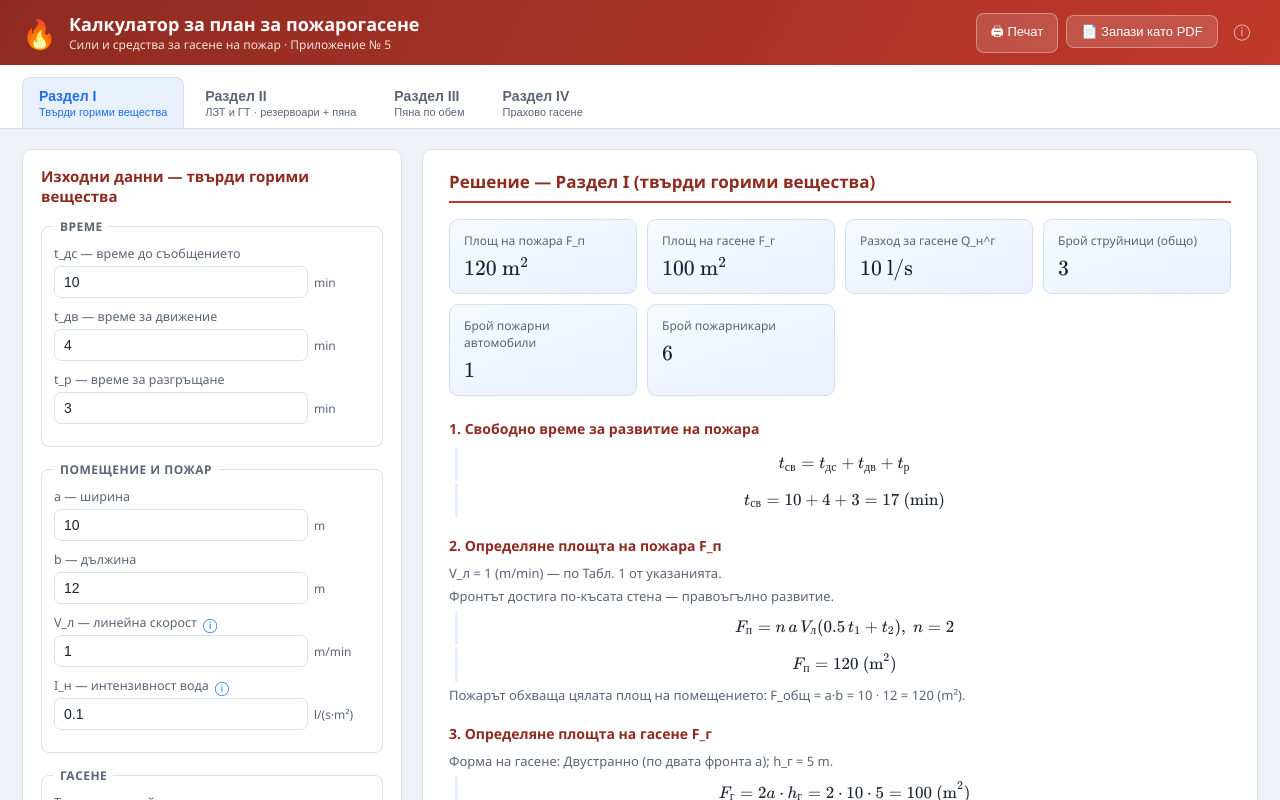
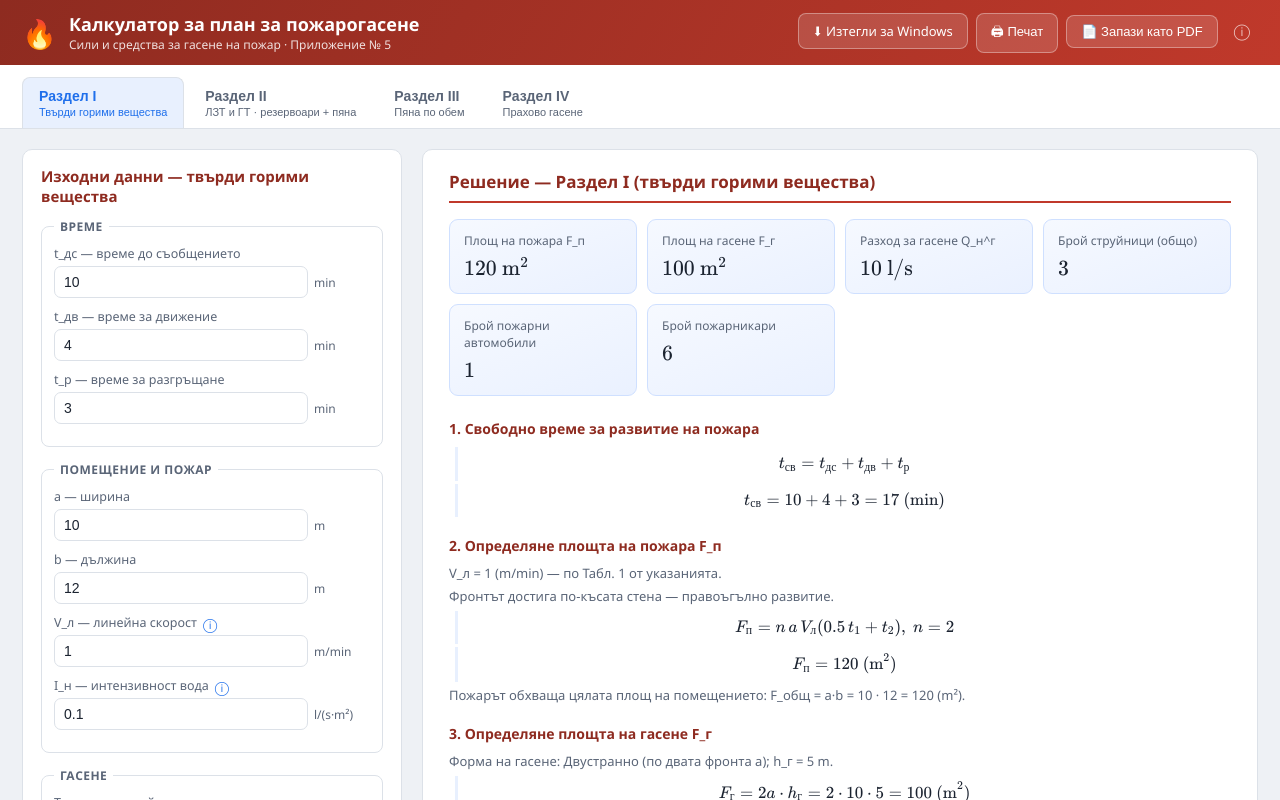
Before and after one commit to plamen911/ppo-calculator, a React (Vite) app: page / in a window 1280 px wide. Shown: the top 800 px of the page. Built offline with nearby package versions, Linux system fonts and the light colour scheme.

Commit message:
feat: add Windows download button + release/exe naming + deploy docs

```diff
--- a/src/App.tsx
+++ b/src/App.tsx
@@ -41,6 +41,14 @@ export default function App() {
           </div>
         </div>
         <div className="actions">
+          {!window.ppo?.isElectron && (
+            <a
+              className="btn"
+              href="https://github.com/plamen911/ppo-calculator/releases/latest/download/ppo-calc.exe"
+            >
+              ⬇ Изтегли за Windows
+            </a>
+          )}
           <button onClick={print}>🖨 Печат</button>
           <button onClick={exportPdf}>📄 Запази като PDF</button>
           <button className="about-btn" onClick={() => setAboutOpen(true)} title="Относно" aria-label="Относно">
--- a/src/index.css
+++ b/src/index.css
@@ -63,7 +63,8 @@ body {
   opacity: 0.85;
 }
 
-.actions button {
+.actions button,
+.actions .btn {
   margin-left: 8px;
   background: rgba(255, 255, 255, 0.14);
   border: 1px solid rgba(255, 255, 255, 0.35);
@@ -75,7 +76,13 @@ body {
   transition: background 0.15s;
 }
 
-.actions button:hover {
+.actions .btn {
+  display: inline-block;
+  text-decoration: none;
+}
+
+.actions button:hover,
+.actions .btn:hover {
   background: rgba(255, 255, 255, 0.28);
 }
 
```
Also changed, not shown: package.json (+6 -1 lines), 1 other file (tests, documents, lock files or other folders).
